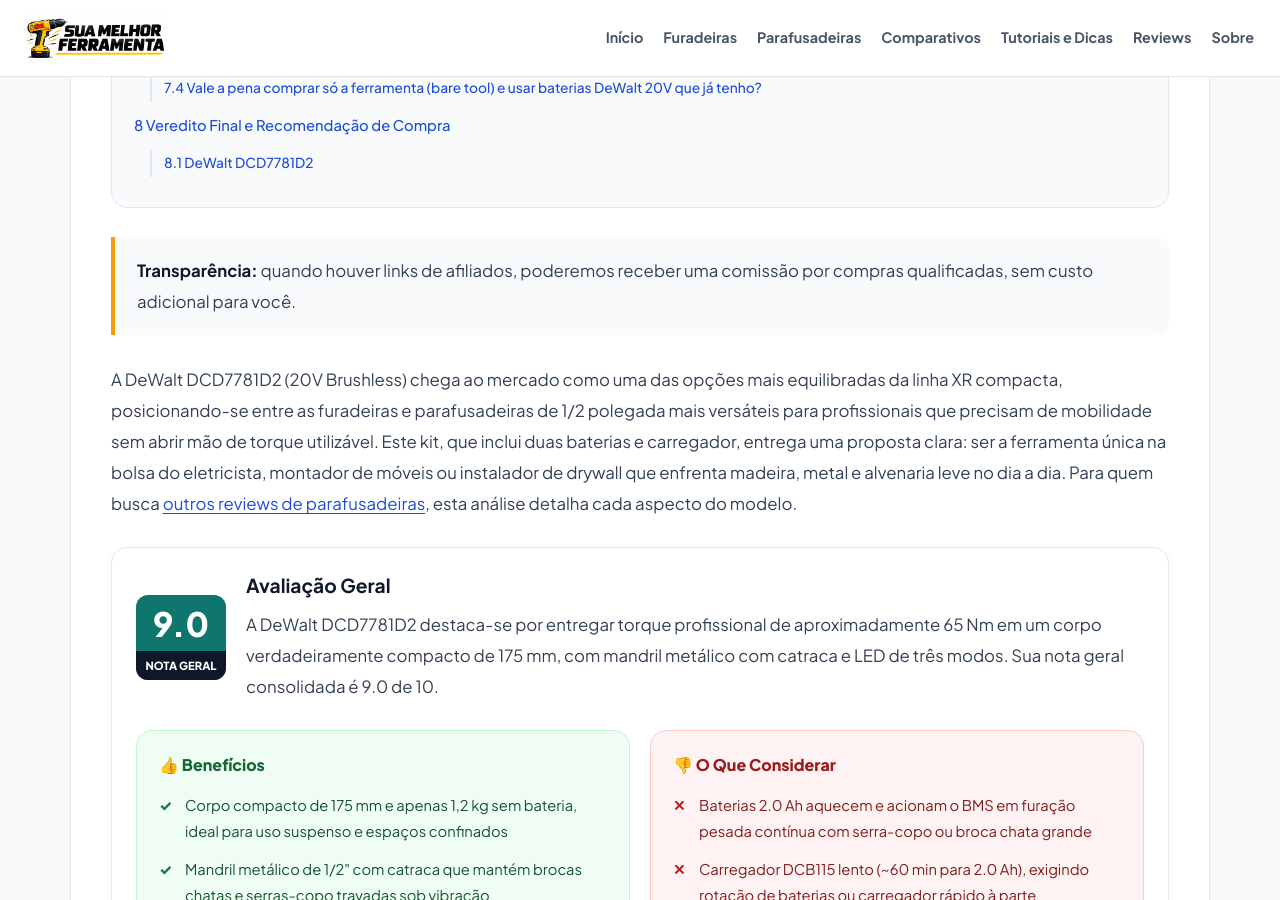
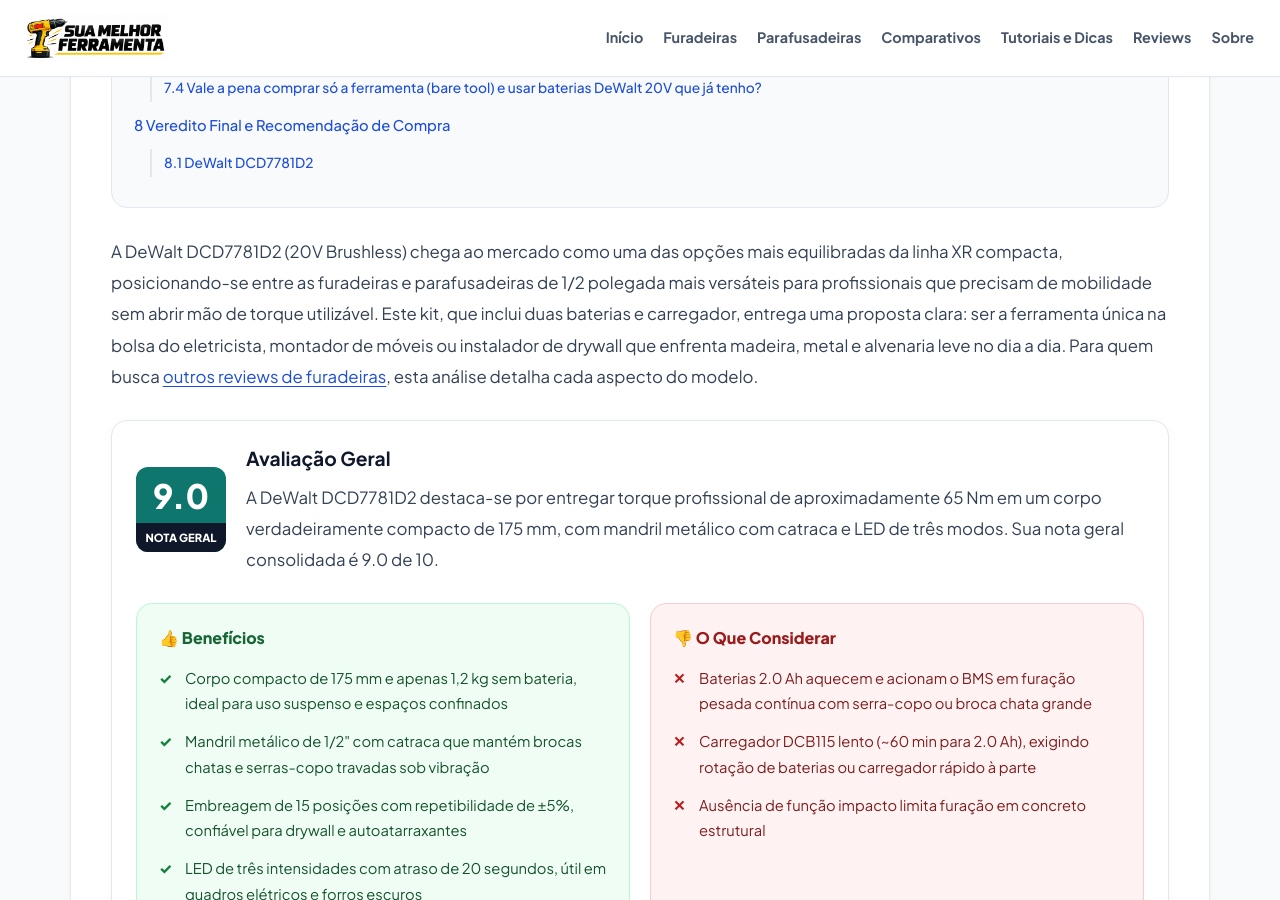
Before and after one commit to membroequipe/SiteReview, a Jekyll site: the page built from _posts/2026-10-24-review-dewalt-dcd7781d2.md, in a window 1280 px wide and 900 px high, scrolled down 1232 px. Built offline with Jekyll 4.4.1, drawn with Linux system fonts in a browser that asks for light colours; some of the changed text lies outside the part shown.

Commit message:
Update 2026-10-24-review-dewalt-dcd7781d2.md

```diff
--- a/_posts/2026-10-24-review-dewalt-dcd7781d2.md
+++ b/_posts/2026-10-24-review-dewalt-dcd7781d2.md
@@ -28,9 +28,7 @@
 
 {% include review-toc.html %}
 
-> **Transparência:** quando houver links de afiliados, poderemos receber uma comissão por compras qualificadas, sem custo adicional para você.
-
-A DeWalt DCD7781D2 (20V Brushless) chega ao mercado como uma das opções mais equilibradas da linha XR compacta, posicionando-se entre as furadeiras e parafusadeiras de 1/2 polegada mais versáteis para profissionais que precisam de mobilidade sem abrir mão de torque utilizável. Este kit, que inclui duas baterias e carregador, entrega uma proposta clara: ser a ferramenta única na bolsa do eletricista, montador de móveis ou instalador de drywall que enfrenta madeira, metal e alvenaria leve no dia a dia. Para quem busca [outros reviews de parafusadeiras]({{ '/reviews/' | relative_url }}), esta análise detalha cada aspecto do modelo.
+A DeWalt DCD7781D2 (20V Brushless) chega ao mercado como uma das opções mais equilibradas da linha XR compacta, posicionando-se entre as furadeiras e parafusadeiras de 1/2 polegada mais versáteis para profissionais que precisam de mobilidade sem abrir mão de torque utilizável. Este kit, que inclui duas baterias e carregador, entrega uma proposta clara: ser a ferramenta única na bolsa do eletricista, montador de móveis ou instalador de drywall que enfrenta madeira, metal e alvenaria leve no dia a dia. Para quem busca [outros reviews de furadeiras]({{ '/reviews/' | relative_url }}), esta análise detalha cada aspecto do modelo.
 
 {% include resumo-avaliacao.html %}
 
@@ -60,7 +58,7 @@
 
 No eixo metálico, a combinação de alta rotação e torque controlado pelas 15 posições de embreagem brilha. Parafusos autoatarraxantes em perfil de aço galvanizado (calhas, dutos, estrutura de drywall) entram sem espanar a cabeça graças à progressão suave do torque nas posições 8–12. A embreagem desengata com "clique" seco e repetível — variação de ±5% entre ciclos, segundo medições de laboratório independentes — o que dá confiança para trabalho em série sem conferir cada parafuso. Brocas HSS de 3–8 mm em chapa de 2–3 mm cortam bem na velocidade 2 com lubrificação; chapas acima de 5 mm exigem velocidade 1 e paciência.
 
-A autonomia com baterias 2.0 Ah é o ponto de equilíbrio: leveza para uso suspenso versus tempo de carga curto (≈60 min no DCB115). Profissionais que usam a ferramenta de forma intermitente — fura, para, posiciona, parafusa — costumam terminar o dia com uma bateria e meia. Em uso contínuo de furação pesada (serra-copo 68 mm em drywall, broca chata 32 mm em madeira), a bateria esquenta e o BMS derruba a tensão antes da descarga total, protegendo as células. A solução padrão de canteiro é manter a segunda bateria no carregador e rotacionar — ciclo que o carregador bivolt suporta sem superaquecer. Se você procura uma ferramenta para tarefas ainda mais leves, vale conferir o [guia das melhores parafusadeiras]({{ '/qual-a-melhor-parafusadeira/' | relative_url }}) do site.
+A autonomia com baterias 2.0 Ah é o ponto de equilíbrio: leveza para uso suspenso versus tempo de carga curto (≈60 min no DCB115). Profissionais que usam a ferramenta de forma intermitente — fura, para, posiciona, parafusa — costumam terminar o dia com uma bateria e meia. Em uso contínuo de furação pesada (serra-copo 68 mm em drywall, broca chata 32 mm em madeira), a bateria esquenta e o BMS derruba a tensão antes da descarga total, protegendo as células. A solução padrão de canteiro é manter a segunda bateria no carregador e rotacionar — ciclo que o carregador bivolt suporta sem superaquecer. Se você procura uma ferramenta para tarefas ainda mais leves, vale conferir o [guia das melhores furadeiras]({{ '/qual-a-melhor-furadeira/' | relative_url }}) do site.
 
 O motor brushless traz ganhos mensuráveis: 25% mais tempo de uso por carga comparado ao modelo anterior DCD771 (escovas), 30% menos aquecimento em ciclos de 10 min ligado / 2 min desligado, e vida útil estimada em 10x mais ciclos de partida. O controlador eletrônico gerencia rampas de aceleração suaves, eliminando o "tranco" inicial que quebra brocas finas ou espanha parafusos de cabeça Phillips #2 em drywall. Você pode [verificar a disponibilidade e o preço atualizado da DeWalt DCD7781D2 na Amazon](SEU_LINK_AMAZON).
 
```
